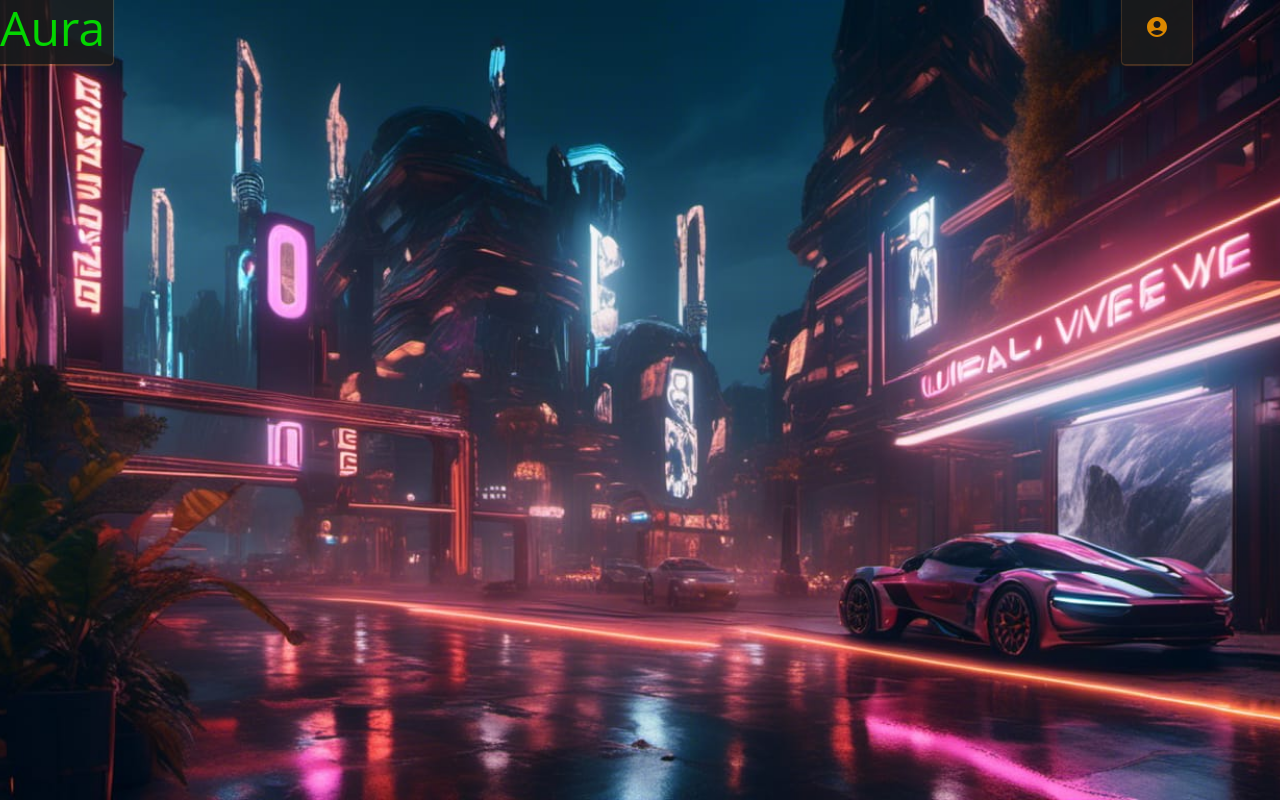
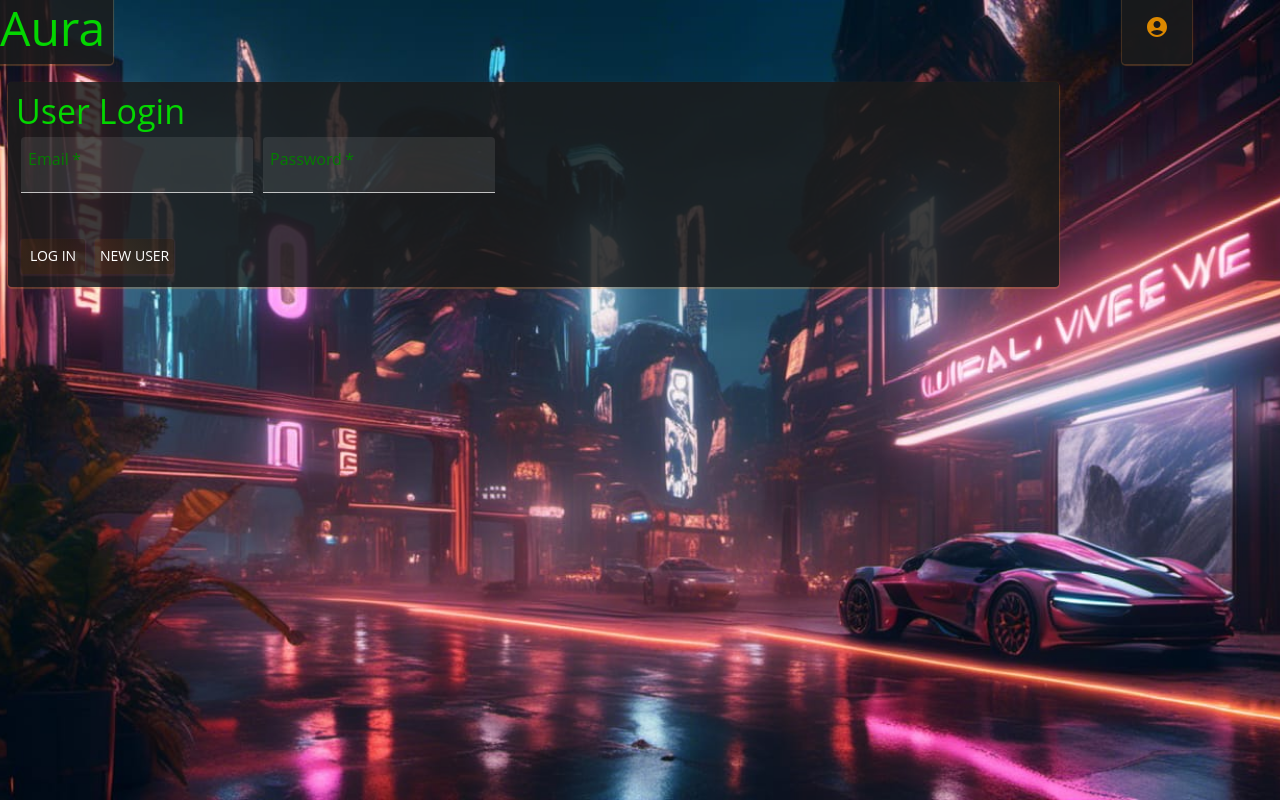
Before and after one commit to RileyAlexis/aura, a React (Create React App) app: page / in a window 1280 px wide. Built offline with nearby package versions, Linux system fonts and the light colour scheme; no server answers.

Commit message:
fixed background selection not saving to db

```diff
--- a/src/App.js
+++ b/src/App.js
@@ -84,7 +84,7 @@ function App() {
           {!isSmallScreen && user.userId && (
             <Grid item component={Sidebar} sm={6} md={3} lg={3} />
           )}
-            {!user.userId && character.location === '' &&
+            {!user.userId &&
           <Grid item xs={12} sm={6} md={8} lg={10}>
             <Login />
             </Grid>
@@ -102,7 +102,7 @@ function App() {
               </Grid>
             }
 
-            {isSmallScreen && (
+            {isSmallScreen && user.userId && (
               <BottomMenu />
             )}
           </Grid>
--- a/src/modules/utility.js
+++ b/src/modules/utility.js
@@ -22,6 +22,7 @@ export function saveCharacter() {
         rejection: stats.Rejection,
         charisma: stats.Charisma,
         skills: character.skills,
+        background: character.background
     }
     console.log(dataObj);
 
@@ -40,7 +41,6 @@ export function loadCharacter() {
     if (user.userId) {
         axios.get('/loading/character')
             .then((response) => {
-                console.log(response);
                 store.dispatch(setAllCharacterData(response.data));
             }).catch((error) => {
                 console.log(error);
```
Also changed, not shown: 2 other files (tests, documents, lock files or other folders).
